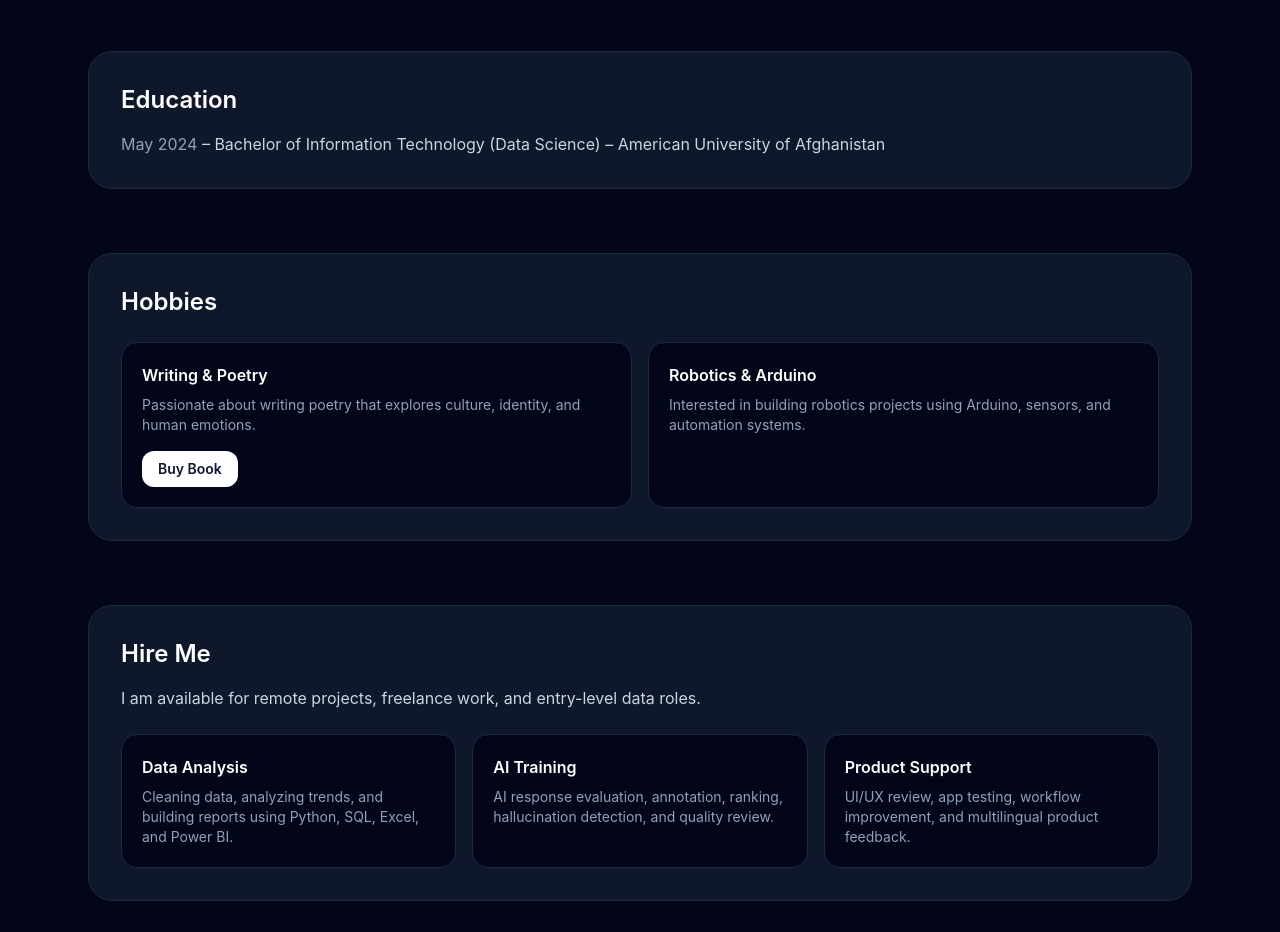
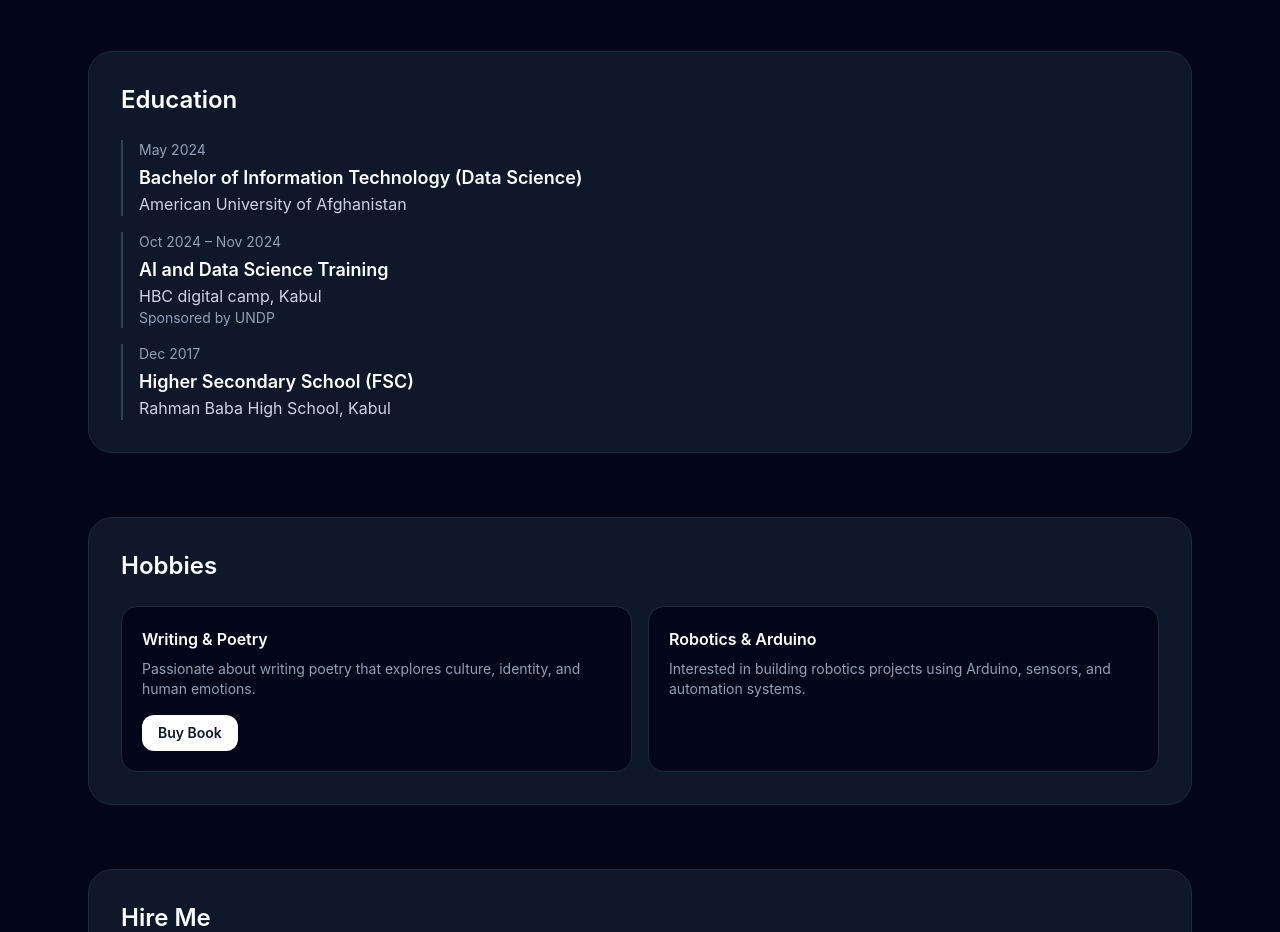
Before and after one commit to mbasirat6/MyPortfolio, a React (Vite) app: page / in a window 1280 px wide. Shown: the part 2840-3772 px from the top of the page. Built offline with nearby package versions, Linux system fonts and the light colour scheme.

Commit message:
Add AI training and higher secondary school education entries

```diff
--- a/src/App.jsx
+++ b/src/App.jsx
@@ -86,6 +86,25 @@ export default function MahmoodPortfolio() {
         "Designed lesson plans, assessments, exam papers, clubs, and student activities.",
         "Collaborated with school staff to improve curriculum and student engagement.",
       ],
+    },
+  ];
+
+  const education = [
+    {
+      degree: "Bachelor of Information Technology (Data Science)",
+      school: "American University of Afghanistan",
+      year: "May 2024",
+    },
+    {
+      degree: "AI and Data Science Training",
+      school: "HBC digital camp, Kabul",
+      detail: "Sponsored by UNDP",
+      year: "Oct 2024 – Nov 2024",
+    },
+    {
+      degree: "Higher Secondary School (FSC)",
+      school: "Rahman Baba High School, Kabul",
+      year: "Dec 2017",
     },
   ];
 
@@ -229,9 +248,16 @@ export default function MahmoodPortfolio() {
       <section className="mx-auto max-w-6xl px-6 py-8">
         <div className="rounded-3xl border border-slate-800 bg-slate-900 p-8 transition hover:-translate-y-1 hover:border-slate-600 hover:shadow-2xl">
           <h2 className="text-2xl font-semibold">Education</h2>
-          <p className="mt-4 text-slate-300">
-            <span className="text-slate-400">May 2024</span> – Bachelor of Information Technology (Data Science) – American University of Afghanistan
-          </p>
+          <div className="mt-6 space-y-4">
+            {education.map((edu) => (
+              <div key={edu.degree} className="border-l-2 border-slate-700 pl-4">
+                <p className="text-slate-400 text-sm">{edu.year}</p>
+                <h3 className="text-lg font-semibold text-white mt-1">{edu.degree}</h3>
+                <p className="text-slate-300">{edu.school}</p>
+                {edu.detail && <p className="text-sm text-slate-400">{edu.detail}</p>}
+              </div>
+            ))}
+          </div>
         </div>
       </section>
 
```
